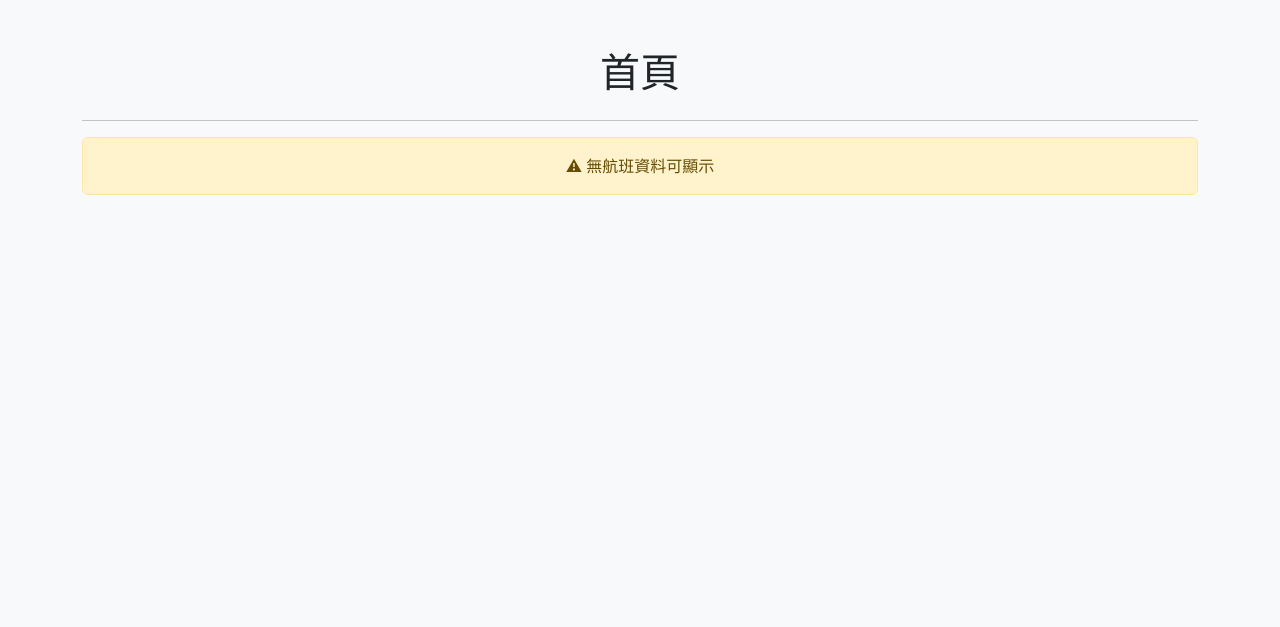
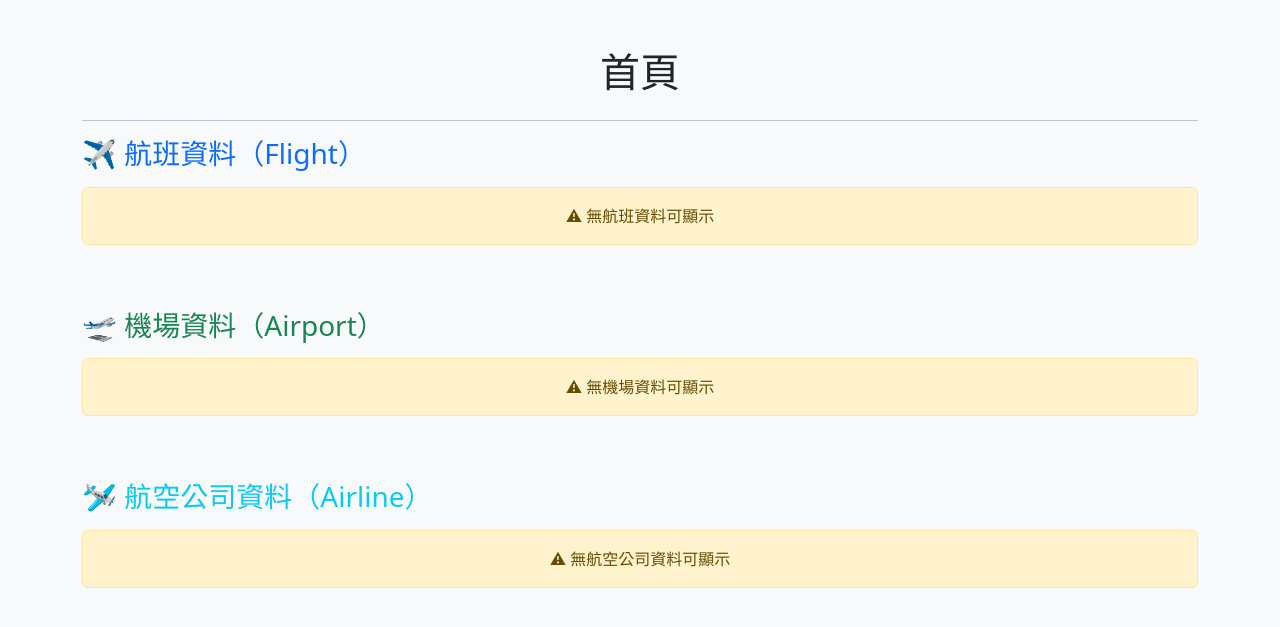
Before and after one commit to simon980224/FlightIntegration, a Flask app: page / in a window 1280 px wide. Shown: the top 627 px of the page. Run offline with Flask 3, Linux system fonts and the light colour scheme; data that the repository does not hold is empty.

Commit message:
feat:新增airline&airport

```diff
--- a/app.py
+++ b/app.py
@@ -1,51 +1,59 @@
-from flask import Flask, app, render_template
+from flask import Flask, render_template, request, jsonify
 import pyodbc
 
 app = Flask(__name__)
 
 # MSSQL 資料庫連線設定
 conn_str = (
-    "DRIVER={ODBC Driver 17 for SQL Server};"  # 根據你安裝的版本，可能是 18
-    "SERVER=140.131.114.241;"                        # 改成你的 SQL Server 名稱或 IP
-    "DATABASE=114-FlightIntegration_DB;"                   # 改成你的資料庫名稱
-    "UID=adminfid;"                           # 改成你的帳號
-    "PWD=Flight_admin123@;"                       # 改成你的密碼
+    "DRIVER={ODBC Driver 17 for SQL Server};"
+    "SERVER=140.131.114.241;"
+    "DATABASE=114-FlightIntegration_DB;"
+    "UID=adminfid;"
+    "PWD=Flight_admin123@;"
 )
 
-# 設定連線參數
-server = '140.131.114.241'
-database = '114-FlightIntegration_DB'
-username = 'adminfid'
-password = 'Flight_admin123@'
+# 撈取 Flight 資料
+def get_data():
+    conn = pyodbc.connect(conn_str)
+    cursor = conn.cursor()
+    cursor.execute("SELECT * FROM Flight")
+    columns = [column[0] for column in cursor.description]
+    rows = cursor.fetchall()
+    data = [dict(zip(columns, row)) for row in rows]
+    cursor.close()
+    conn.close()
+    return data
 
-    # 建立連線字串
-connection_string = (
-        'DRIVER={ODBC Driver 17 for SQL Server};'
-        f'SERVER={server};'
-        f'DATABASE={database};'
-        f'UID={username};'
-        f'PWD={password}'
-    )
+# 撈取 Airport 資料
+def get_airport_data():
+    conn = pyodbc.connect(conn_str)
+    cursor = conn.cursor()
+    cursor.execute("SELECT * FROM Airport")
+    columns = [column[0] for column in cursor.description]
+    rows = cursor.fetchall()
+    data = [dict(zip(columns, row)) for row in rows]
+    cursor.close()
+    conn.close()
+    return data
 
-# 撈取資料
-def get_data():
+def get_airline_data():
+    conn = pyodbc.connect(conn_str)
+    cursor = conn.cursor()
+    cursor.execute("SELECT * FROM Airline")
+    columns = [column[0] for column in cursor.description]
+    rows = cursor.fetchall()
+    data = [dict(zip(columns, row)) for row in rows]
+    cursor.close()
+    conn.close()
+    return data
 
-        conn = pyodbc.connect(conn_str)
-        cursor = conn.cursor()
-        cursor.execute("SELECT * from Flight")  # 改成你的資料表名稱
-        columns = [column[0] for column in cursor.description]
-        rows = cursor.fetchall()
-        data = [dict(zip(columns, row)) for row in rows]
-        cursor.close()
-        conn.close()
-        return data
-
-
-
+# 頁面 index：同時顯示兩組資料
 @app.route('/')
 def index():
-    data = get_data()
-    return render_template('index.html', title='首頁', data=data)
+    flight_data = get_data()
+    airport_data = get_airport_data()
+    airline_data = get_airline_data()
+    return render_template('index.html', title='首頁', flight_data=flight_data, airport_data=airport_data, airline_data=airline_data)
 
 if __name__ == '__main__':
     app.run(host='0.0.0.0', port=5001, debug=True)
--- a/templates/index.html
+++ b/templates/index.html
@@ -4,7 +4,7 @@
     <meta charset="UTF-8">
     <title>{{ title }}</title>
     <meta name="viewport" content="width=device-width, initial-scale=1">
-    <!-- Bootstrap 5 CDN -->
+    <!-- Bootstrap 5 -->
     <link href="https://cdn.jsdelivr.net/npm/bootstrap@5.3.0/dist/css/bootstrap.min.css" rel="stylesheet">
 </head>
 <body class="bg-light">
@@ -13,18 +13,20 @@
         <h1 class="mb-4 text-center">{{ title }}</h1>
         <hr>
 
-        <div class="table-responsive">
-            {% if data %}
+        <!-- ===== 航班資料區塊 ===== -->
+        <h3 class="text-primary mb-3">✈️ 航班資料（Flight）</h3>
+        <div class="table-responsive mb-5">
+            {% if flight_data %}
                 <table class="table table-bordered table-striped align-middle">
                     <thead class="table-dark">
                         <tr>
-                            {% for col in data[0].keys() %}
+                            {% for col in flight_data[0].keys() %}
                                 <th scope="col">{{ col }}</th>
                             {% endfor %}
                         </tr>
                     </thead>
                     <tbody>
-                        {% for row in data %}
+                        {% for row in flight_data %}
                             <tr>
                                 {% for cell in row.values() %}
                                     <td>{{ cell }}</td>
@@ -34,14 +36,67 @@
                     </tbody>
                 </table>
             {% else %}
-                <div class="alert alert-warning text-center" role="alert">
-                    ⚠ 無航班資料可顯示
-                </div>
+                <div class="alert alert-warning text-center">⚠ 無航班資料可顯示</div>
             {% endif %}
         </div>
+
+        <!-- ===== 機場資料區塊 ===== -->
+        <h3 class="text-success mb-3">🛫 機場資料（Airport）</h3>
+        <div class="table-responsive mb-5">
+            {% if airport_data %}
+                <table class="table table-bordered table-striped align-middle">
+                    <thead class="table-dark">
+                        <tr>
+                            {% for col in airport_data[0].keys() %}
+                                <th scope="col">{{ col }}</th>
+                            {% endfor %}
+                        </tr>
+                    </thead>
+                    <tbody>
+                        {% for row in airport_data %}
+                            <tr>
+                                {% for cell in row.values() %}
+                                    <td>{{ cell }}</td>
+                                {% endfor %}
+                            </tr>
+                        {% endfor %}
+                    </tbody>
+                </table>
+            {% else %}
+                <div class="alert alert-warning text-center">⚠ 無機場資料可顯示</div>
+            {% endif %}
+        </div>
+
+        <!-- ===== 航空公司資料區塊 ===== -->
+        <h3 class="text-info mb-3">🛩️ 航空公司資料（Airline）</h3>
+        <div class="table-responsive">
+            {% if airline_data %}
+                <table class="table table-bordered table-striped align-middle">
+                    <thead class="table-dark">
+                        <tr>
+                            {% for col in airline_data[0].keys() %}
+                                <th scope="col">{{ col }}</th>
+                            {% endfor %}
+                        </tr>
+                    </thead>
+                    <tbody>
+                        {% for row in airline_data %}
+                            <tr>
+                                {% for cell in row.values() %}
+                                    <td>{{ cell }}</td>
+                                {% endfor %}
+                            </tr>
+                        {% endfor %}
+                    </tbody>
+                </table>
+            {% else %}
+                <div class="alert alert-warning text-center">⚠ 無航空公司資料可顯示</div>
+            {% endif %}
+        </div>
+
     </div>
 
-    <!-- Bootstrap JS（可選） -->
+    <!-- Bootstrap JS -->
     <script src="https://cdn.jsdelivr.net/npm/bootstrap@5.3.0/dist/js/bootstrap.bundle.min.js"></script>
 </body>
 </html>
```
